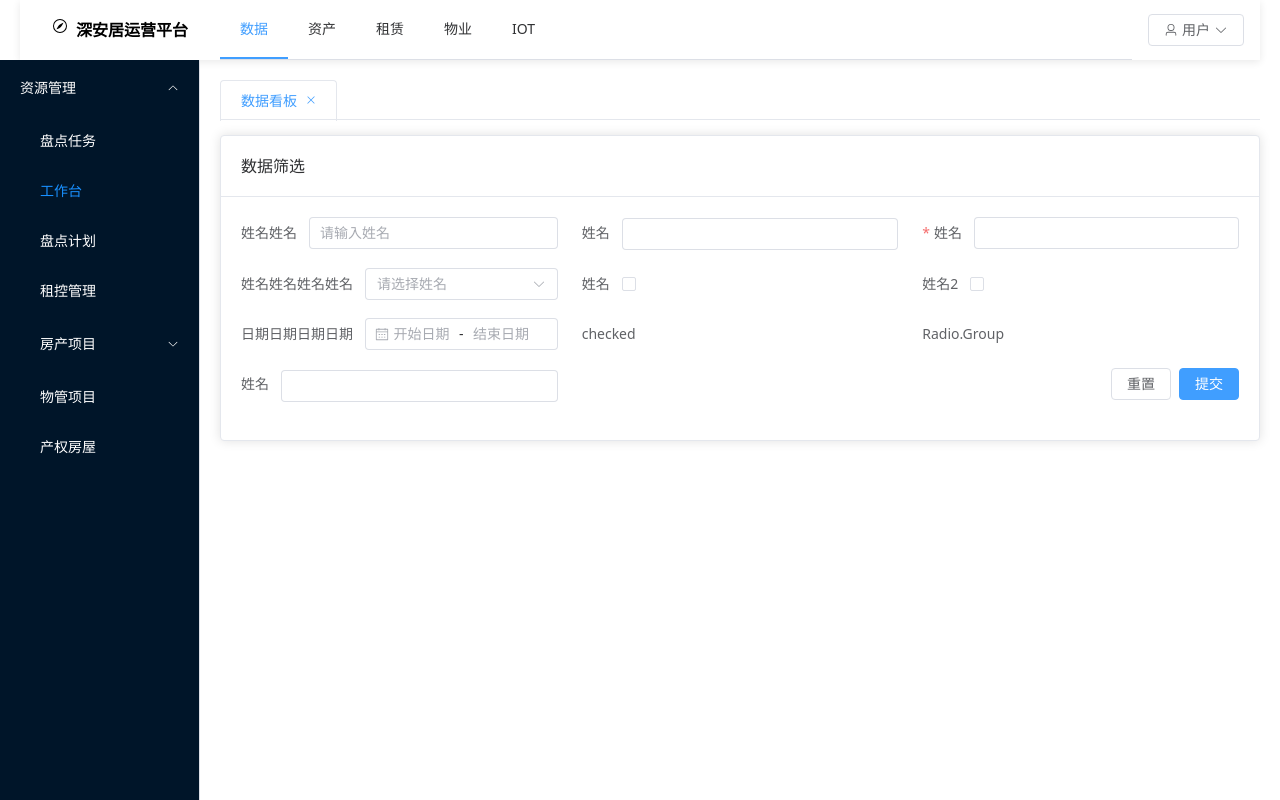
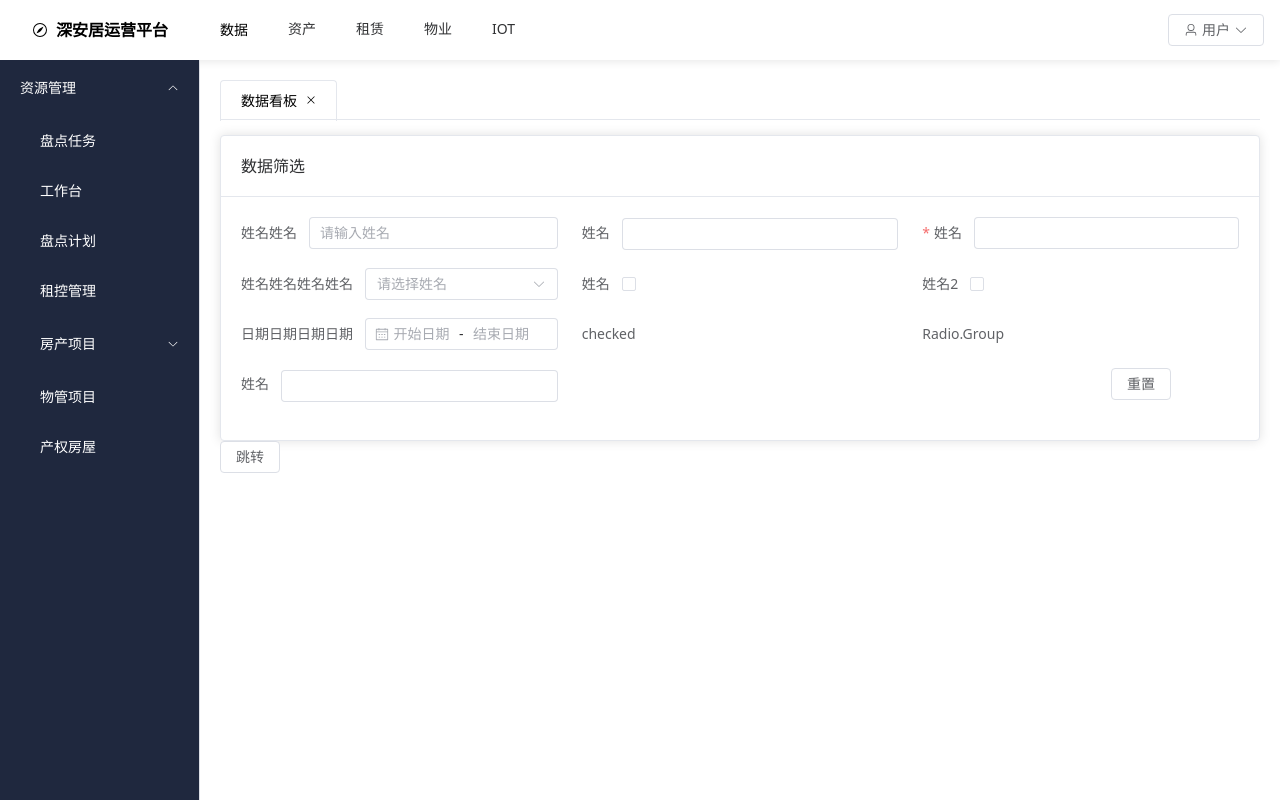
Before and after one commit to DogDaysStudio/union-admin, a Vue app: page /dashboard in a window 1280 px wide. Built offline with nearby package versions, Linux system fonts and the light colour scheme; what vue-request would draw is missing.

Commit message:
feat: 修改系统主题

```diff
--- a/package.json
+++ b/package.json
@@ -57,6 +57,7 @@
     "npm-run-all2": "^8.0.4",
     "oxlint": "~1.38.0",
     "prettier": "3.7.4",
+    "sass": "^1.97.3",
     "tailwindcss": "^4.1.18",
     "typescript": "~5.9.3",
     "unplugin-auto-import": "^21.0.0",
--- a/src/assets/main.css
+++ b/src/assets/main.css
@@ -1 +1,20 @@
 @import 'tailwindcss';
+
+@theme {
+  --color-primary: #0e61d7;
+  /* --color-primary: #ff9632; */
+
+  /* --color-gray-1: #f5f7fa;
+  --color-gray-2: #f5f7fa;
+  --color-gray-3: #f5f7fa;
+  --color-gray-4: #f5f7fa;
+  --color-gray-5: #f5f7fa;
+  --color-gray-6: #f5f7fa;
+  --color-gray-7: #f5f7fa;
+  --color-gray-8: #f5f7fa;
+  --color-gray-9: #212832; */
+
+  --spacing-base: 8px;
+
+  --radius-base: 8px;
+}
--- /dev/null
+++ b/src/assets/styles/element/override.scss
@@ -0,0 +1,3 @@
+.el-aside .el-menu-item.is-active {
+  background-color: var(--el-color-primary);
+}
--- /dev/null
+++ b/src/assets/styles/element/variables.scss
@@ -0,0 +1,10 @@
+:root {
+  --el-color-primary: var(--color-primary);
+}
+
+// $primary: var(--el-color-primary);
+
+// :export {
+//   primary: var(--el-color-primary);
+//   space: 8px;
+// }
--- a/src/components/layout/AppHeader.vue
+++ b/src/components/layout/AppHeader.vue
@@ -1,11 +1,11 @@
 <template>
   <div class="flex items-center bg-white shadow-[0_2px_8px_rgba(0,0,0,0.09)]">
-    <div class="flex flex-row justify-center" style="width: 200px">
+    <div class="flex flex-row justify-center items-center" style="width: 200px">
       <el-icon class="text-lg"><Compass /></el-icon>
       <span class="ml-2 font-bold">深安居运营平台</span>
     </div>
     <el-menu
-      class="flex-1 border-none"
+      class="flex-1 border-none!"
       mode="horizontal"
       :default-active="activeKey"
       @select="handleMenuSelect"
--- a/src/components/layout/AppSidebar.vue
+++ b/src/components/layout/AppSidebar.vue
@@ -1,14 +1,18 @@
 <template>
-  <div class="h-full bg-[#001529]">
+  <div class="h-full">
     <el-menu
       mode="vertical"
       :default-active="activeKey"
       :default-openeds="defaultOpenKeys"
-      background-color="#001529"
-      text-color="#fff"
-      active-text-color="#1890ff"
-      class="h-full w-[200px] border-none"
+      class="h-full"
       @select="handleMenuSelect"
+      style="
+        --el-menu-bg-color: #1f283e;
+        --el-menu-hover-bg-color: #1f283e;
+        --el-menu-text-color: #fff;
+        --el-menu-active-color: #fff;
+        width: 200px;
+      "
     >
       <template v-for="item in sidebarItems" :key="item.key">
         <el-sub-menu v-if="item.children" :index="item.key">
--- a/src/layouts/MainLayout.vue
+++ b/src/layouts/MainLayout.vue
@@ -1,18 +1,24 @@
 <template>
   <el-container class="h-screen">
-    <el-header class="h-16 p-0">
+    <el-header class="p-0!">
       <AppHeader />
     </el-header>
     <el-container>
-      <el-aside width="200px" class="bg-[#001529]">
+      <el-aside width="200px">
         <AppSidebar />
       </el-aside>
       <el-main class="p-0">
-        <el-tabs v-model="activeTab" type="card" closable @tab-remove="handleTabRemove">
+        <el-tabs
+          :model-value="route.path"
+          type="card"
+          closable
+          @tab-remove="handleTabRemove"
+          @tab-change="handleTabChange"
+        >
           <el-tab-pane
             v-for="tab in tabsStore.tabs"
             :key="tab.path"
-            :label="String(tab.meta.title)"
+            :label="tab.meta.title"
             :name="tab.path"
           />
         </el-tabs>
@@ -27,7 +33,7 @@
 </template>
 
 <script setup lang="ts">
-import {computed, onMounted, onUnmounted} from 'vue'
+import {onMounted, onUnmounted} from 'vue'
 import {useRoute, useRouter} from 'vue-router'
 import {useTabStore} from '@/stores/tabs'
 import type {TabPaneName} from 'element-plus'
@@ -38,15 +44,15 @@ const route = useRoute()
 const router = useRouter()
 const tabsStore = useTabStore()
 
-const activeTab = computed({
-  get: () => route.path,
-  set: (value: string) => {
-    router.push(value)
-  },
-})
-
 const handleTabRemove = (name: TabPaneName) => {
   tabsStore.removeTab(name as string)
+}
+
+// 标注 name 的类型为 tabs 的 @tab-change 事件的入参
+const handleTabChange = (name: TabPaneName) => {
+  console.log('name', name)
+
+  router.push(name as string)
 }
 
 // 存储路由守卫的移除函数
--- a/src/main.ts
+++ b/src/main.ts
@@ -1,5 +1,6 @@
 import './assets/main.css'
 import 'element-plus/dist/index.css'
+import './assets/styles/element/override.scss'
 
 import {createApp} from 'vue'
 import {setGlobalOptions} from 'vue-request'
--- a/src/router/index.ts
+++ b/src/router/index.ts
@@ -4,11 +4,11 @@ import MainLayout from '@/layouts/MainLayout.vue'
 const router = createRouter({
   history: createWebHistory(import.meta.env.BASE_URL),
   routes: [
-    {
-      path: '/home',
-      name: 'home',
-      component: () => import('@/views/home-view.vue'),
-    },
+    // {
+    //   path: '/home',
+    //   name: 'home',
+    //   component: () => import('@/views/home-view.vue'),
+    // },
     {
       path: '/',
       redirect: '/dashboard',
@@ -18,6 +18,11 @@ const router = createRouter({
           path: '/dashboard',
           meta: {title: '数据看板'},
           component: () => import('../views/dashboard-view.vue'),
+        },
+        {
+          path: '/home',
+          meta: {title: '主页'},
+          component: () => import('../views/home-view.vue'),
         },
       ],
     },
--- /dev/null
+++ b/src/types/router.d.ts
@@ -0,0 +1,14 @@
+// 这段可以直接添加到你的任何 `.ts` 文件中，例如 `router.ts`
+// 也可以添加到一个 `.d.ts` 文件中。确保这个文件包含在
+// 项目的 `tsconfig.json` 中的 "file" 字段内。
+import 'vue-router'
+
+// 为了确保这个文件被当作一个模块，添加至少一个 `export` 声明
+export {}
+
+declare module 'vue-router' {
+  interface RouteMeta {
+    // 是可选的
+    title?: string
+  }
+}
--- a/src/views/dashboard-view.vue
+++ b/src/views/dashboard-view.vue
@@ -1,6 +1,12 @@
 <script setup lang="ts">
 import {reactive} from 'vue'
+import {useRouter} from 'vue-router'
+// import styles from '@/assets/styles/element/index.scss'
+// console.log('primary', styles)
+
 import {defineSchema, defineField} from '@/utils/form-schema'
+
+const router = useRouter()
 
 const formState = reactive({
   name: '',
@@ -31,7 +37,7 @@ const formSchema = defineSchema({
       label: '姓名姓名姓名姓名',
       prop: 'select',
       placeholder: '请选择姓名',
-      options: [{value: '1a', label: '1b'}],
+      options: [{value: '1a', lable: '1b'}],
     }),
     defineField.Checkbox({
       label: '姓名',
@@ -77,6 +83,8 @@ const formSchema = defineSchema({
       <template #header>数据筛选</template>
       <schema-form :schema="formSchema" :model="formState" @finish="handleFinish"></schema-form>
     </el-card>
+
+    <el-button @click="router.push('home')">跳转</el-button>
   </div>
 </template>
 
--- a/vite.config.ts
+++ b/vite.config.ts
@@ -17,10 +17,10 @@ export default defineConfig({
     vueDevTools(),
     tailwindcss(),
     AutoImport({
-      resolvers: [ElementPlusResolver()],
+      resolvers: [ElementPlusResolver({importStyle: 'sass'})],
     }),
     Components({
-      resolvers: [ElementPlusResolver()],
+      resolvers: [ElementPlusResolver({importStyle: 'sass'})],
     }),
   ],
   resolve: {
@@ -28,4 +28,12 @@ export default defineConfig({
       '@': fileURLToPath(new URL('./src', import.meta.url)),
     },
   },
+  css: {
+    preprocessorOptions: {
+      scss: {
+        // 全局注入自定义变量文件
+        additionalData: `@use "@/assets/styles/element/variables.scss" as *;`,
+      },
+    },
+  },
 })
```
Also changed, not shown: 1 other file (tests, documents, lock files or other folders).
